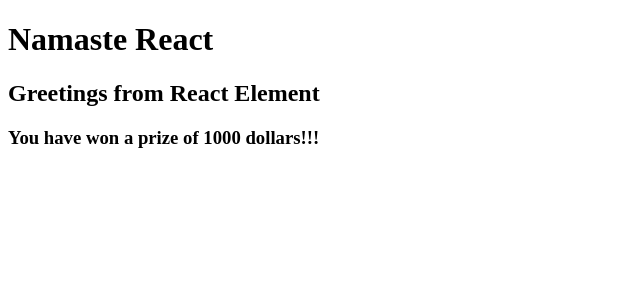
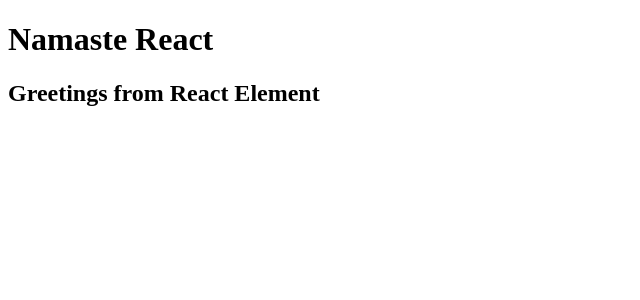
Before and after one commit to shivamgpt01/Food-Delivery-App, a React (Vite) app: page / in a window 1280 px wide. Shown: the top 300 px of the page, without its empty margins (0-640 px from the left). Built offline with nearby package versions, Linux system fonts and the light colour scheme.

Commit message:
Rendering React Element inside another React Element

```diff
--- a/App.js
+++ b/App.js
@@ -1,19 +1,15 @@
 import React from "react";
 import ReactDOM from "react-dom/client";
 
-//Rendering react element inside component
-const prize = 1000;
-const title = <h2>Greetings from React Element</h2>; //React Element - JS object
+//Rendering react element inside another react element
+const innerElement = <h2>Greetings from React Element</h2>; //React Element - JS object
 
-const HeadingComponent = () => {
-  return (
-    <div>
-      <h1>Namaste React</h1>
-      {title}
-      <h3>You have won a prize of {prize} dollars!!!</h3>
-    </div>
-  );
-};
+const outerElement = (
+  <div>
+    <h1>Namaste React</h1>
+    {innerElement}
+  </div>
+);
 
 const root = ReactDOM.createRoot(document.getElementById("root"));
-root.render(<HeadingComponent />);
+root.render(outerElement);
```
Also changed, not shown: notes.txt.
